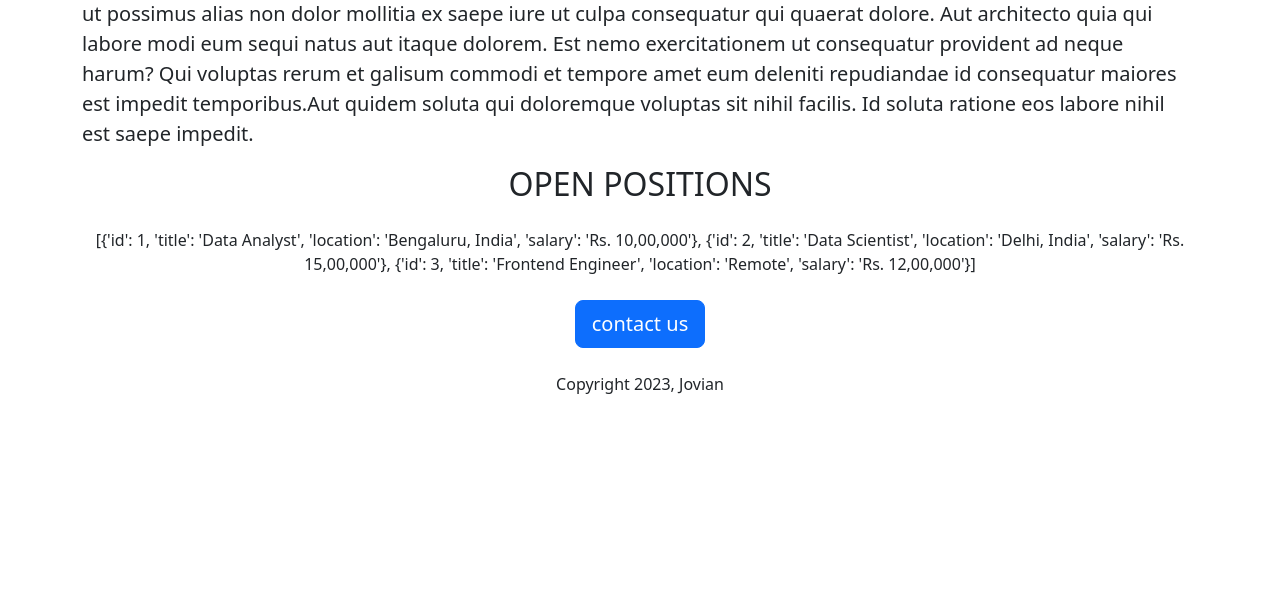
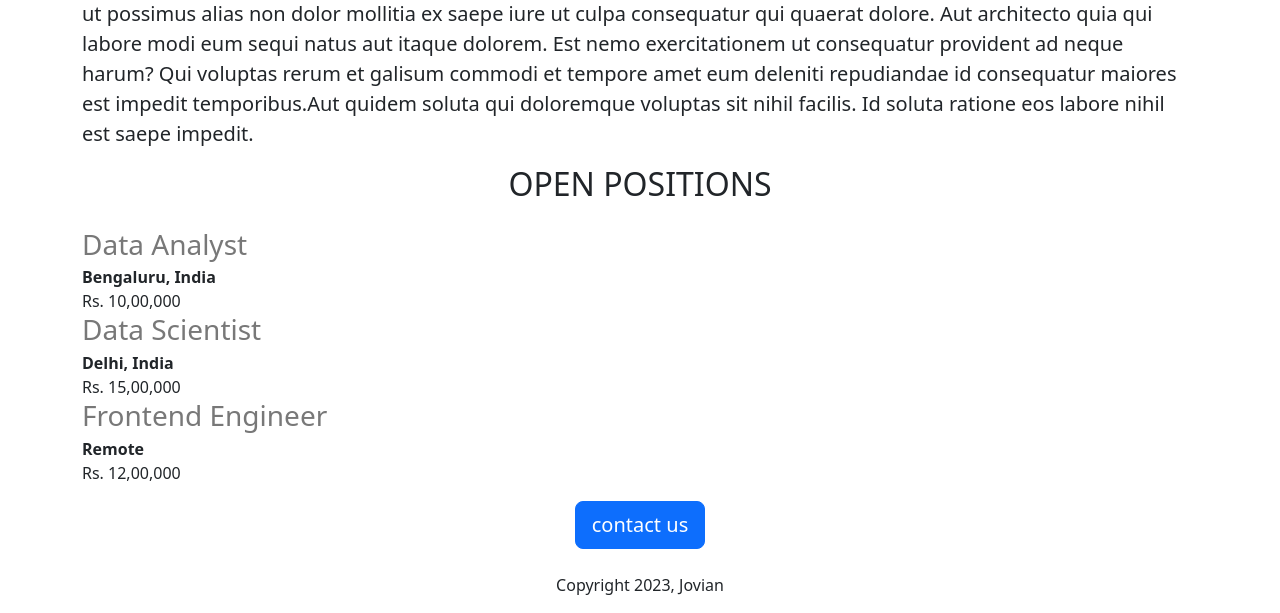
Before and after one commit to raunakpandey1977/jovian-career-website, a Flask app: page / in a window 1280 px wide. Shown: the part 925-1538 px from the top of the page. Before the commit the page ends 1319 px from the top, so only its background shows below. Run offline with Flask 3, Linux system fonts and the light colour scheme.

Commit message:
for loop use for job description

```diff
--- a/templates/home.html
+++ b/templates/home.html
@@ -29,7 +29,11 @@
       </p>
 
       <h2 class= "text-center mt-2 mb-4">OPEN POSITIONS</h2>
-      <p class= "text-center mt-2 mb-4""> {{jobs}}</p>
+      <p class= "text-center mt-2 mb-4""> {% for job in jobs %}
+        <div><h3 style="color:rgb(120,120,120); margin-bottom:4px;">{{job['title']}}</h3></div>
+        <div><b style= "margin-bottom: 4px;">{{job['location']}}</b></div>
+        <div>{{job['salary']}}</div>
+        {%endfor%}</p>
       <div class="text-center"">
         <button class="btn btn-primary btn-lg"">contact us</button>
         <p class="text-center mt-4">Copyright 2023, Jovian</p>
```
